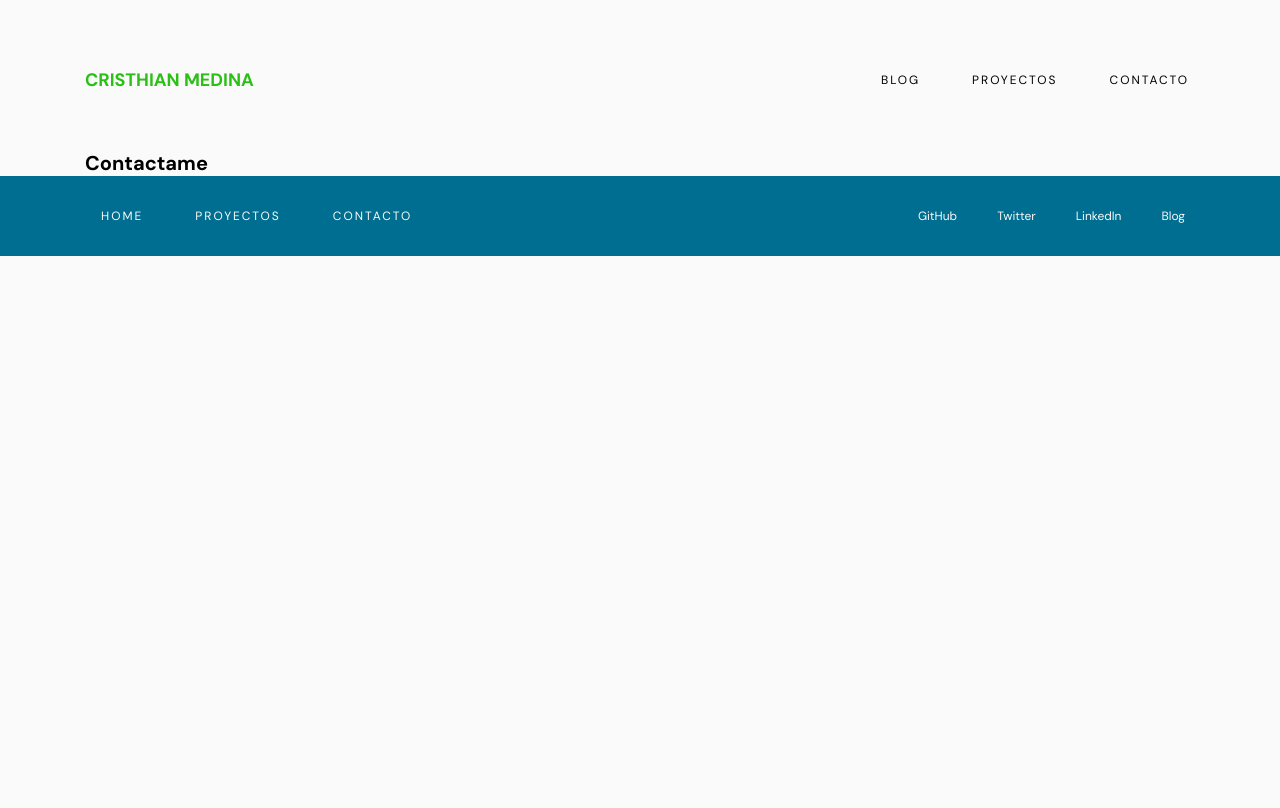
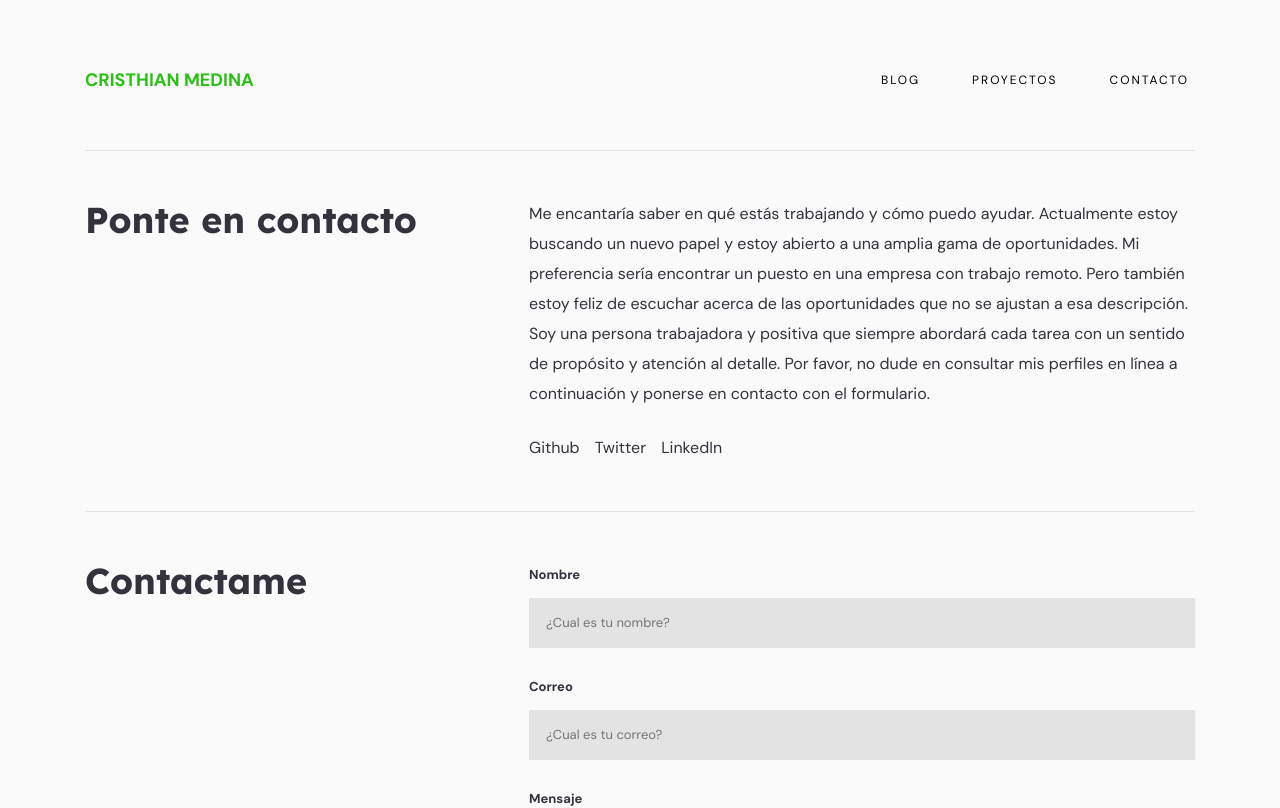
Before and after one commit to Cristhian-Medina/portfolio, a Next.js app: page /contact in a window 1280 px wide. Shown: the top 808 px of the page. Built offline with nearby package versions, Linux system fonts and the light colour scheme.

Commit message:
feat: add structure and styles for Contact page

```diff
--- a/pages/contact/index.jsx
+++ b/pages/contact/index.jsx
@@ -1,9 +1,71 @@
 import React from 'react'
+import Form from '@components/Form'
 
 export default function ContactPage() {
   return (
     <>
-      <h1>Contactame</h1>
+      <section className='section-first-contact'>
+        <h2 className='title'>Ponte en contacto</h2>
+        <div className='content'>
+          <p>
+            Me encantaría saber en qué estás trabajando y cómo puedo ayudar. Actualmente
+            estoy buscando un nuevo papel y estoy abierto a una amplia gama de oportunidades.
+            Mi preferencia sería encontrar un puesto en una empresa con trabajo remoto.
+            Pero también estoy feliz de escuchar acerca de las oportunidades que no se ajustan
+            a esa descripción. Soy una persona trabajadora y positiva que siempre abordará
+            cada tarea con un sentido de propósito y atención al detalle. Por favor, no dude
+            en consultar mis perfiles en línea a continuación y ponerse en contacto con el
+            formulario.
+          </p>
+          <ul className='social'>
+            <li><a href='https://github.com/Cristhian-Medina'>Github</a></li>
+            <li><a href='https://twitter.com/crismeca19'>Twitter</a></li>
+            <li><a href='https://www.linkedin.com/in/cristhian-medina-c/'>LinkedIn</a></li>
+          </ul>
+        </div>
+      </section>
+
+      <section className='section-form'>
+        <h1 className='title'>Contactame</h1>
+        <Form  className='content'/>
+      </section>
+
+      <style jsx>
+        {`
+          section {
+            background-color: var(--color-secondary-light);
+            color: var(--color-text-dark);
+            display: flex;
+            justify-content: space-between;
+            border-top: 1px solid var(--color-secondary-gray);
+            padding: 48px 0;
+          }
+
+          .title {
+            font: var(--f-h2);
+          }
+
+          .content {
+            width: 60%;
+            font: var(--f-text);
+          }
+
+          .social {
+            display: flex;
+            margin-top: 24px;
+          }
+
+          .social li {
+            margin-right: 15px;
+          }
+
+          @media screen and (max-width: 900px) {
+          }
+
+          @media screen and (max-width: 500px) {
+          }
+        `}
+      </style>
     </>
   )
 }
```
